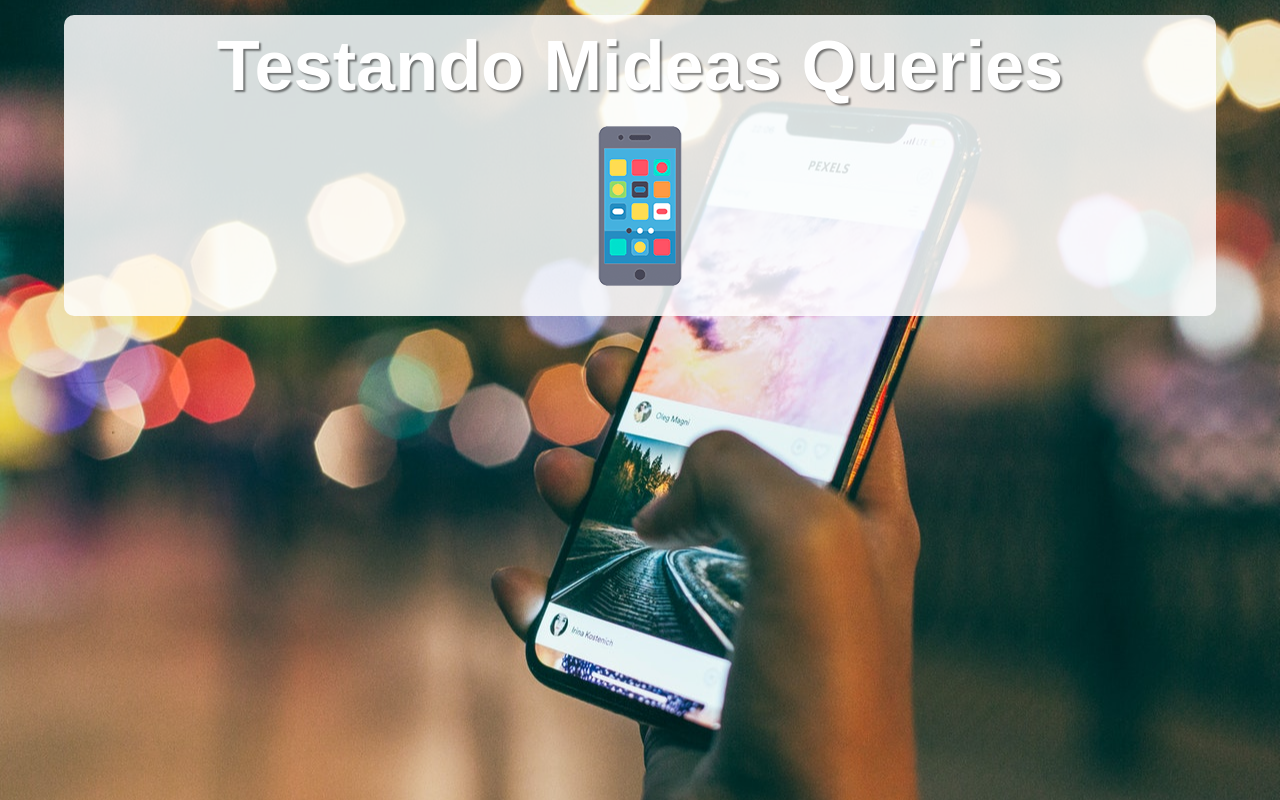
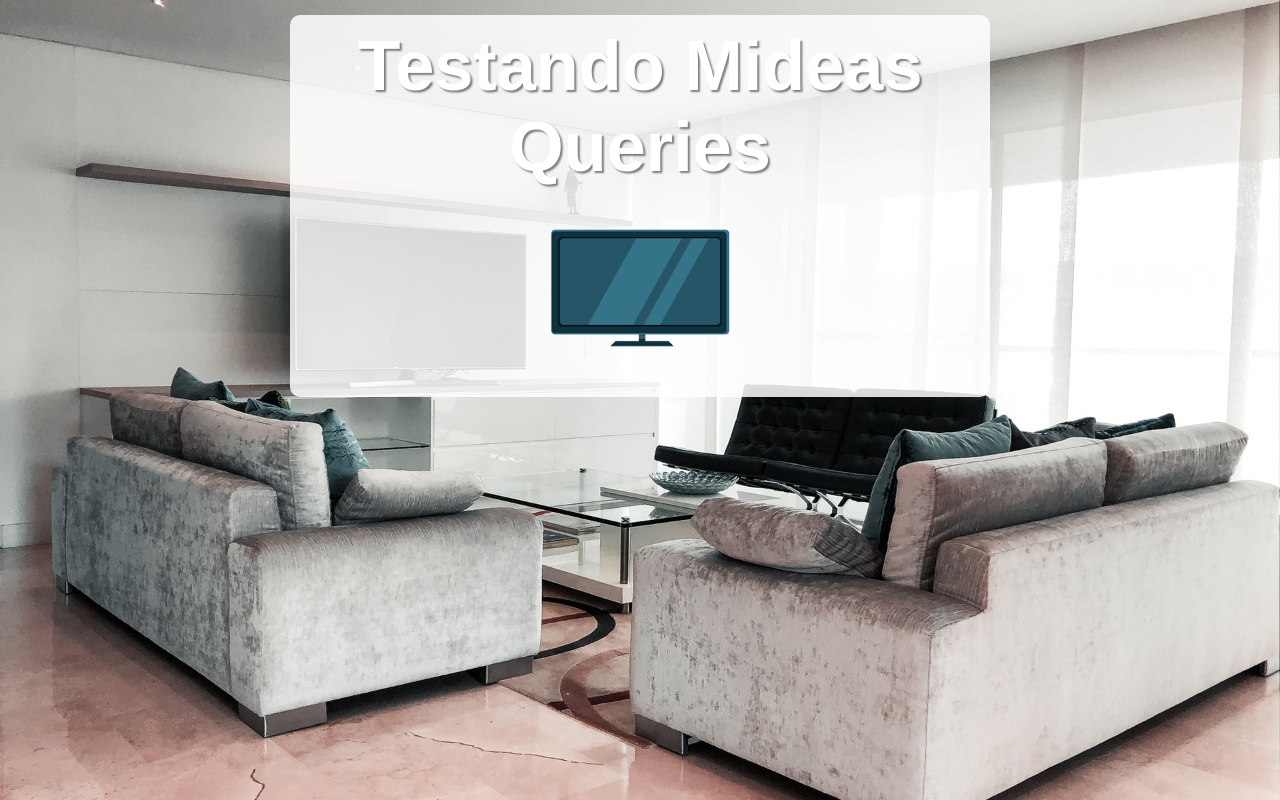
Before and after one commit to Wilianssl/responsiviness, a plain HTML site: page index.html in a window 1280 px wide. Drawn offline with Linux system fonts and the light colour scheme.

Commit message:
atualizando projeto

```diff
--- a/estilos/media-query.css
+++ b/estilos/media-query.css
@@ -15,7 +15,7 @@ Grandes telas: acima de 1200px
   font-family: 'Courier New', Courier, monospace;
 }
   body {
-    background-image: url('../imagens/back-print.jg'); /* em impressora nao imprimi background */
+    background-image: url('../imagens/back-print.jpg'); /* em impressora nao imprimi background */
   }
   main {
     border: 2px solid black;
@@ -53,7 +53,7 @@ Grandes telas: acima de 1200px
   img#desk { display: block; }
   img#tv { display: none; }
 }
-@media screen (min-width: 1200px) { /* GRANDES TELAS */
+@media screen and (min-width: 1200px) { /* GRANDES TELAS */
   body {
     background-image: url('../imagens/back-tv.jpg');
   }
--- a/index.html
+++ b/index.html
@@ -3,8 +3,8 @@
   <head>
     <meta http-equiv="content-type" content="text/html; charset=utf-8" />
     <title>Media Query</title>
-    <link rel="stylesheet" href="estilos/style.css" type="text/css" media="all" />
-    <link rel="stylesheet" href="estilos/media-query.css" type="text/css" media="print" />
+    <link rel="stylesheet" href="estilos/style.css" type="text/css">
+    <link rel="stylesheet" href="estilos/media-query.css" type="text/css">
   </head>
   <body>
     <main>
```
